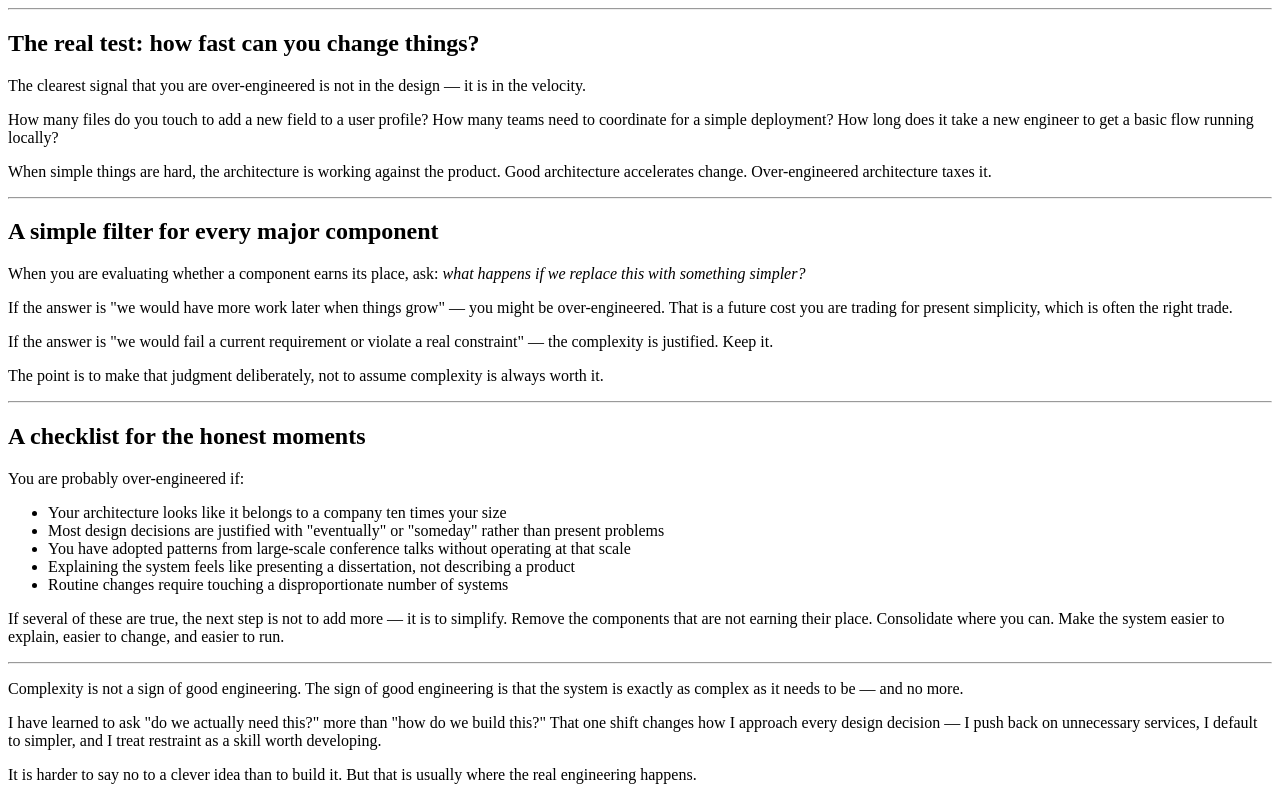
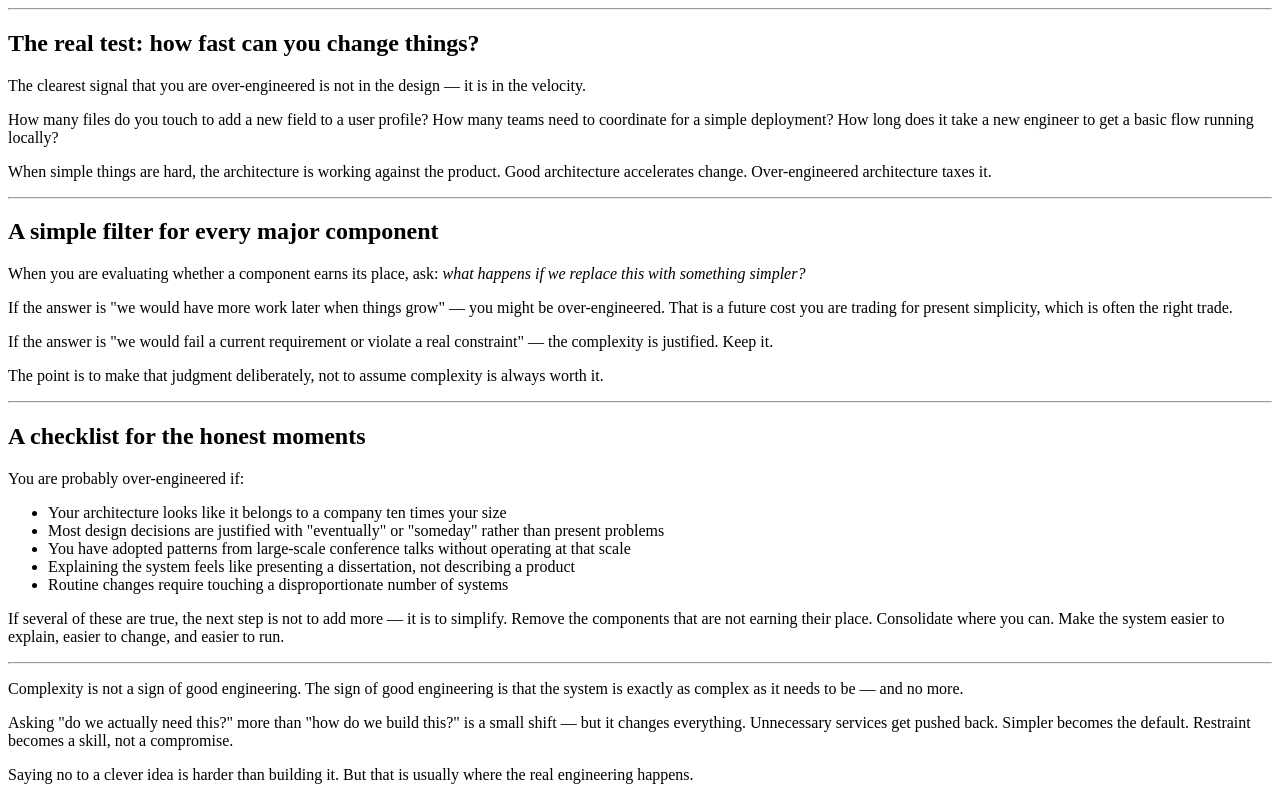
Before and after one commit to krishnaMohan2501/krishna-vault, a Next.js app: page /blog/spot-over-engineering in a window 1280 px wide. Shown: the part 1649-2449 px from the top of the page. Built offline with nearby package versions, Linux system fonts and the light colour scheme.

Commit message:
remove I from closing paragraph

```diff
--- a/pages/blog/spot-over-engineering.mdx
+++ b/pages/blog/spot-over-engineering.mdx
@@ -132,6 +132,6 @@ If several of these are true, the next step is not to add more — it is to simp
 
 Complexity is not a sign of good engineering. The sign of good engineering is that the system is exactly as complex as it needs to be — and no more.
 
-I have learned to ask "do we actually need this?" more than "how do we build this?" That one shift changes how I approach every design decision — I push back on unnecessary services, I default to simpler, and I treat restraint as a skill worth developing.
+Asking "do we actually need this?" more than "how do we build this?" is a small shift — but it changes everything. Unnecessary services get pushed back. Simpler becomes the default. Restraint becomes a skill, not a compromise.
 
-It is harder to say no to a clever idea than to build it. But that is usually where the real engineering happens.
+Saying no to a clever idea is harder than building it. But that is usually where the real engineering happens.
```
